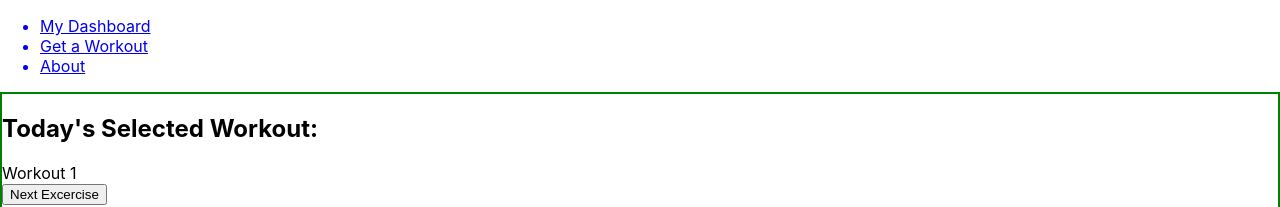
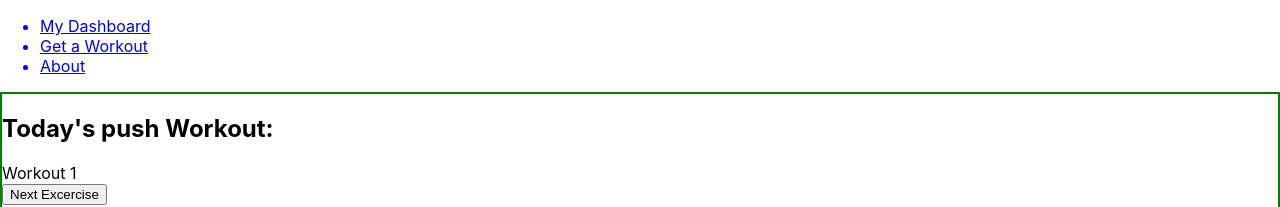
Before and after one commit to Flex-Snooze/flex-snooze-frontend, a React (Create React App) app: page /selectworkout in a window 1280 px wide. Shown: the top 207 px of the page. Built offline with nearby package versions, Linux system fonts and the light colour scheme.

Commit message:
Add state functionality for today and select workout components

```diff
--- a/src/App.js
+++ b/src/App.js
@@ -8,28 +8,34 @@ import Dashboard from './components/Dashboard/Dashboard';
 import TodayWorkout from './components/TodayWorkout/TodayWorkout';
 import About from './components/About/About';
 import SelectWorkout from './components/SelectWorkout/SelectWorkout';
+import CreateWorkout from './components/CreateWorkout/CreateWorkout';
 
 function App() {
-	const [todayWorkout, setTodayWorkout] = useState('Lifts');
-	const [selectWorkout, setSelectWorkout] = useState('Pull');
-	const [customWorkout, setCustomWorkout] = useState('Cardio');
+	const [todayWorkout, setTodayWorkout] = useState("push");
+	const [selectWorkout, setSelectWorkout] = useState();
+	const [customWorkout, setCustomWorkout] = useState();
 	const [finalWorkout, setFinalWorkout] = useState(['pull up', 'bentover row']);
 
 	return (
 		<div>
 			<WorkoutContext.Provider
-				value={
-					({ todayWorkout, setTodayWorkout },
-					{ selectWorkout, setSelectWorkout },
-					{ customWorkout, setCustomWorkout },
-					{ finalWorkout, setFinalWorkout })
-				}>
+				value={{
+					todayWorkout,
+					setTodayWorkout,
+					selectWorkout,
+					setSelectWorkout,
+					customWorkout,
+					setCustomWorkout,
+					finalWorkout,
+					setFinalWorkout,
+				}}>
 				<Nav />
 				<Routes>
 					<Route path='/' element={<TodayWorkout />} />
 					<Route path='/selectworkout' element={<SelectWorkout />}></Route>
 					<Route path='/mydashboard' element={<Dashboard />} />
 					<Route path='/about' element={<About />} />
+					<Route path='/createworkout' element={<CreateWorkout />} />
 				</Routes>
 			</WorkoutContext.Provider>
 		</div>
--- a/src/components/CreateWorkout/CreateWorkout.js
+++ b/src/components/CreateWorkout/CreateWorkout.js
@@ -1,11 +1,14 @@
 import React from 'react';
+import { useContext } from 'react';
+import { WorkoutContext } from '../../workoutContext';
+
 
 function CreateWorkout(props) {
-    return (
-        <div>
-            hellow from createworkout
-            this page should be set in a form
-        </div>
+	const { todayWorkout, setTodayWorkout } = useContext(WorkoutContext);
+	const { finalWorkout, setFinalWorkout } = useContext(WorkoutContext);
+
+	return (
+        <div>{todayWorkout}</div>
     );
 }
 
--- a/src/components/Dashboard/Dashboard.js
+++ b/src/components/Dashboard/Dashboard.js
@@ -3,6 +3,7 @@ import Log from '../Log/Log';
 import UserData from '../UserData/UserData';
 
 function Dashboard(props) {
+
 	return (
 		<div>
 			Hello from Dashboard
--- a/src/components/Log/Log.js
+++ b/src/components/Log/Log.js
@@ -1,11 +1,11 @@
 import React from 'react';
+import { useContext, useState } from 'react';
+import { WorkoutContext } from '../../workoutContext';
 
 function Log(props) {
-    return (
-        <div>
-            hello from Log
-        </div>
-    );
+	const { finalWorkout, setFinalWorkout } = useContext(WorkoutContext);
+
+	return <div>hello from Log</div>;
 }
 
 export default Log;
--- a/src/components/SelectWorkout/SelectWorkout.js
+++ b/src/components/SelectWorkout/SelectWorkout.js
@@ -1,11 +1,18 @@
 import './SelectWorkout.css';
 import React from 'react';
+import {useContext} from 'react'
+import { WorkoutContext } from '../../workoutContext';
+
 
 function SelectWorkout(props) {
+
+	const { todayWorkout, setTodayWorkout } = useContext(WorkoutContext);
+	const { finalWorkout, setFinalWorkout} = useContext(WorkoutContext);;
+
 	return (
-		<div classname='selectWorkoutContainer'>
+		<div className='selectWorkoutContainer'>
 			<div className='workoutTypeContainer'>
-				<h2> Today's Selected Workout:</h2>
+				<h2> Today's {todayWorkout} Workout: </h2>
 				<div>Workout 1</div>
 				<button className='next-btn'>Next Excercise</button>
 				<div>Workout 2</div>{' '}
--- a/src/components/TodayWorkout/TodayWorkout.js
+++ b/src/components/TodayWorkout/TodayWorkout.js
@@ -1,36 +1,64 @@
 import './TodayWorkout.css';
 import React from 'react';
-// import { WorkoutContext } from '../../workoutContext';
 import { Link } from 'react-router-dom';
-// import CreateWorkout from '../CreateWorkout/CreateWorkout';
+import {useContext, useState} from 'react'
+import { WorkoutContext } from '../../workoutContext';
 
-// {
-// 	useContext;
-// }
-
-// import { Route, Routes, Link } from 'react-router-dom';
 
 function TodayWorkout(props) {
-	// const { todayWorkout, setTodayWorkout } = useContext(WorkoutContext);
+
+	const { todayWorkout, setTodayWorkout } = useContext(WorkoutContext);
+
+	function handleClick(event) {
+		let selectedWorkout = event.target.id;
+		console.log(selectedWorkout);
+		if (selectedWorkout === 'pushBtn') {
+			setTodayWorkout('Push');
+			console.log(todayWorkout);
+		} else if (selectedWorkout === 'pullBtn') {
+			setTodayWorkout('Pull');
+			console.log(todayWorkout);
+		} else if (selectedWorkout === 'legsBtn') {
+			setTodayWorkout('Legs');
+			console.log(todayWorkout);
+		} else if (selectedWorkout === 'yogaBtn') {
+			setTodayWorkout('Yoga');
+			console.log(todayWorkout);
+		} else if (selectedWorkout === 'customBtn') {
+			setTodayWorkout('Build Your Custom Workout');
+			console.log(todayWorkout);
+		}
+
+	}
 
 	return (
 		<div className='todayWorkoutContainer'>
 			<div className='todayWorkoutSelection'>
 				<h2>Get Today's Workout</h2>
 				<Link to={'/selectworkout'}>
-					<button>Push</button>
+					<button id='pushBtn' onClick={handleClick}>
+						Push
+					</button>
 				</Link>
 				<Link to={'/selectworkout'}>
-					<button>Pull</button>
+					<button id='pullBtn' onClick={handleClick}>
+						Pull
+					</button>
 				</Link>
 				<Link to={'/selectworkout'}>
-					<button>Legs</button>
+					<button id='legsBtn' onClick={handleClick}>
+						Legs
+					</button>
 				</Link>
 				<Link to={'/selectworkout'}>
-					<button>Yoga</button>
+					<button id='yogaBtn' onClick={handleClick}>
+						Yoga
+					</button>
 				</Link>
 				<Link to={'/createworkout'}>
-					<button>Custom Workout</button>
+					<button id='customBtn' onClick={handleClick}>
+						Custom Workout
+					</button>
 				</Link>
 			</div>
 		</div>
```
Lines whose indentation alone changed are shown as unchanged.
